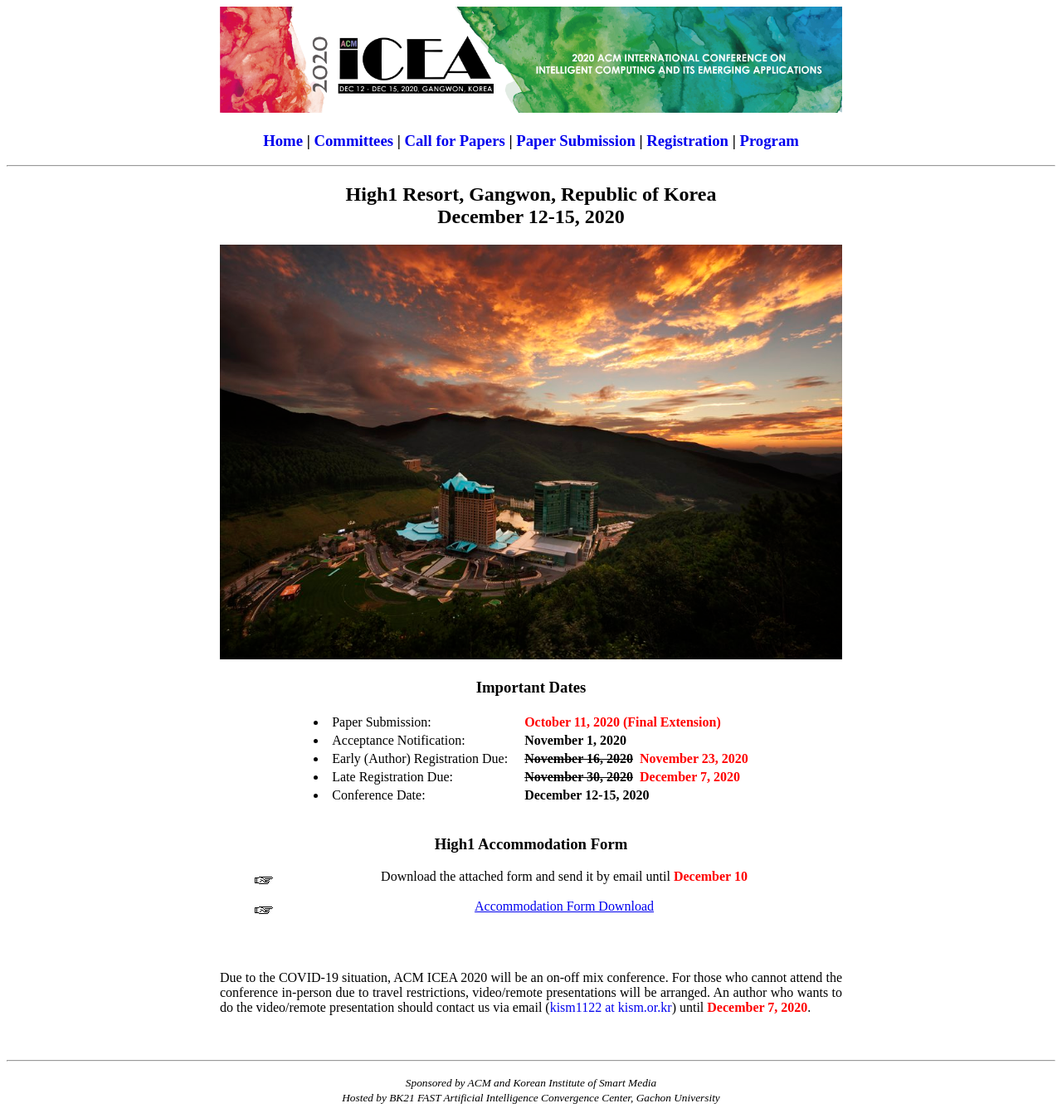
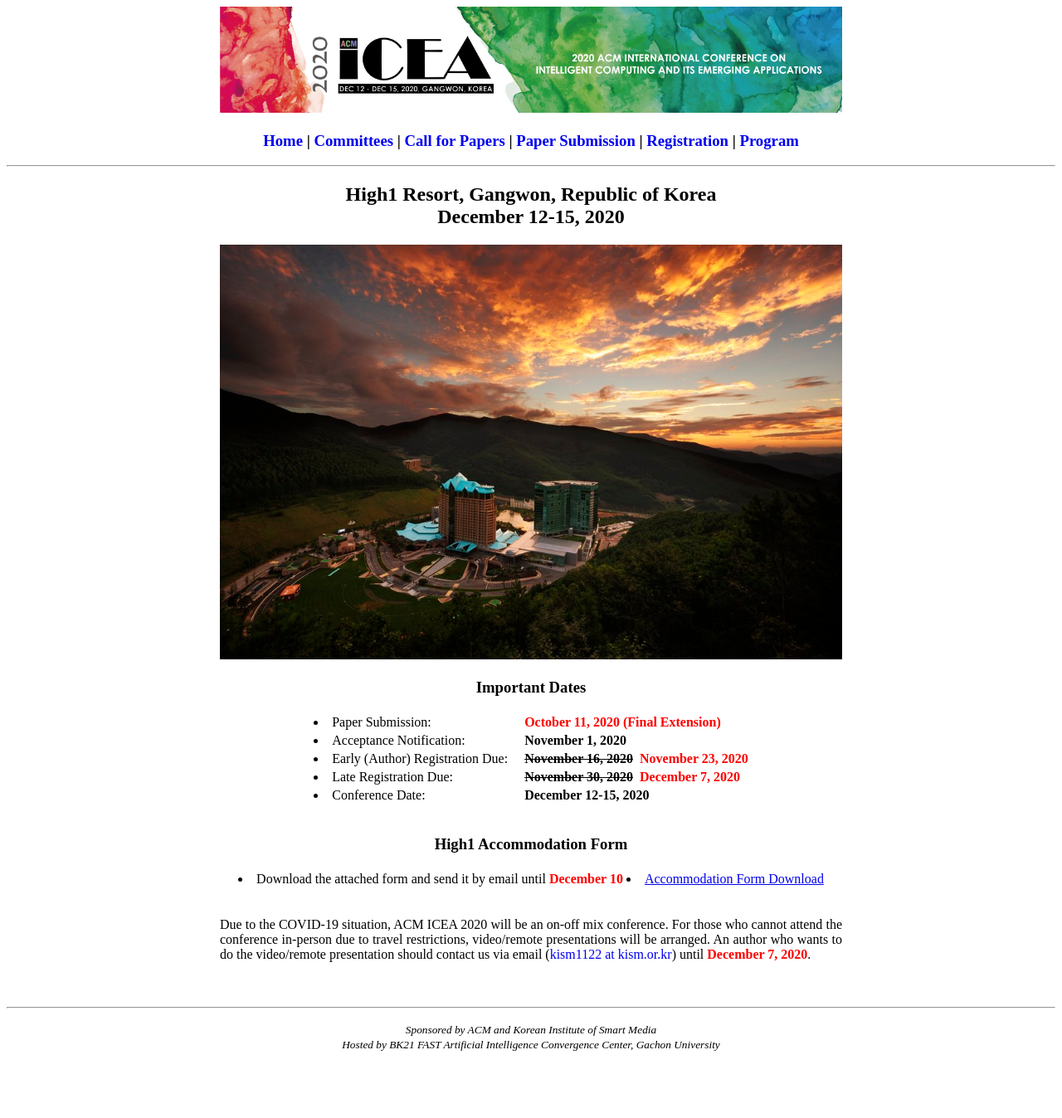
Before and after one commit to icea-conf/2020, a Jekyll site: the page built from index.html, in a window 1280 px wide. Shown: the whole page at 83% size. Built offline with Jekyll 4.4.1, drawn with Linux system fonts in a browser that asks for light colours; the list of posts is cut into pages by our own code; after the commit the page ends 1284 px from its top, so only the background shows below that.

Commit message:
Update index.html

```diff
--- a/index.html
+++ b/index.html
@@ -63,10 +63,14 @@
 
             <div>
                   <h3>High1 Accommodation Form</h3>
-                  <ul class="ul-style">
-                        <li class="li-style"><a style="text-align: justify">Download the attached form and send it by email until <b style="color: #FF0000">December 10</b></a></li><br>
-                        <li class="li-style"><a style="text-align: justify"><a href="https://icea-conf.github.io/2020/registration/high1-reservation-form.hwp">Accommodation Form Download</a></a></li><br>
-                  </ul>
+                  <table>
+                        <tbody>
+                              <tr>
+                                    <td><li><a style="text-align: justify">Download the attached form and send it by email until <b style="color: #FF0000">December 10</b></a></li></td>
+                                    <td><li><a style="text-align: justify"><a href="https://icea-conf.github.io/2020/registration/high1-reservation-form.hwp">Accommodation Form Download</a></a></li>
+                              </tr>
+                        </tbody>
+                  </table>
             </div></br>
             </center>
 
```
